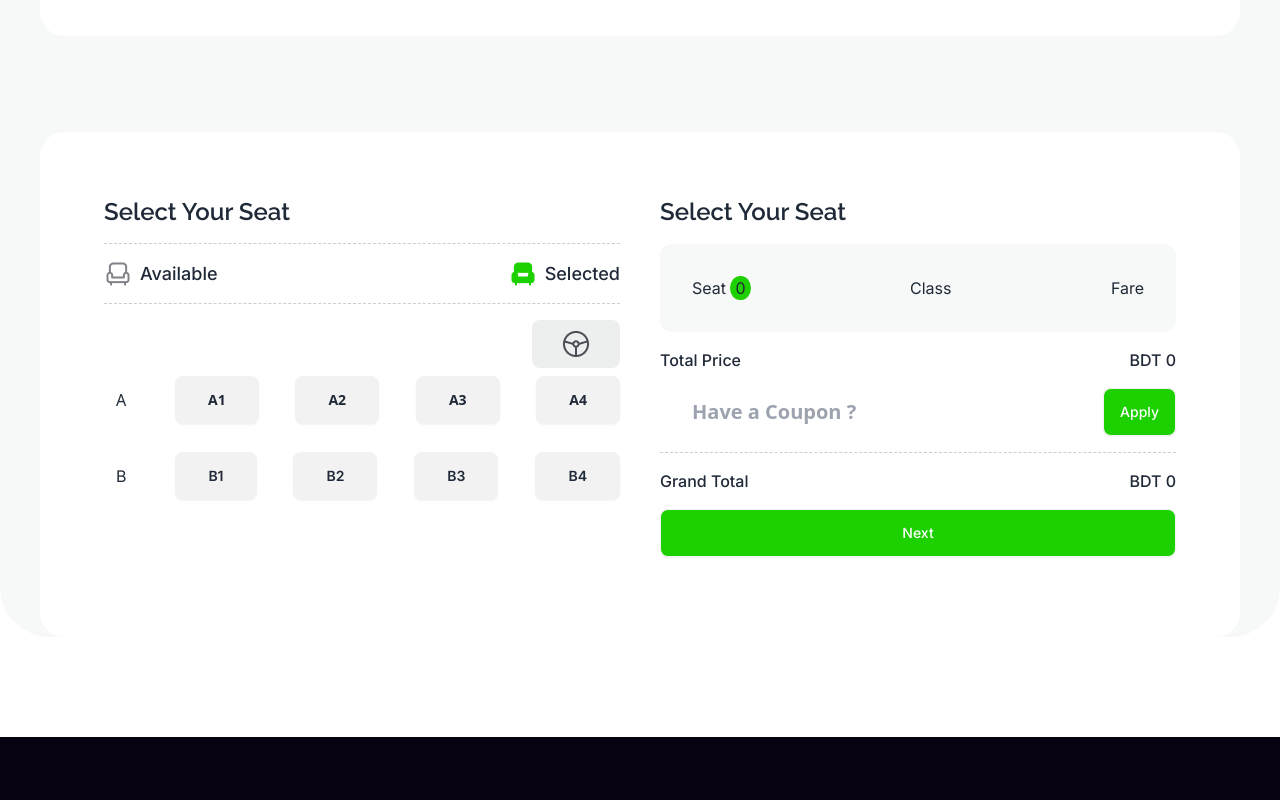
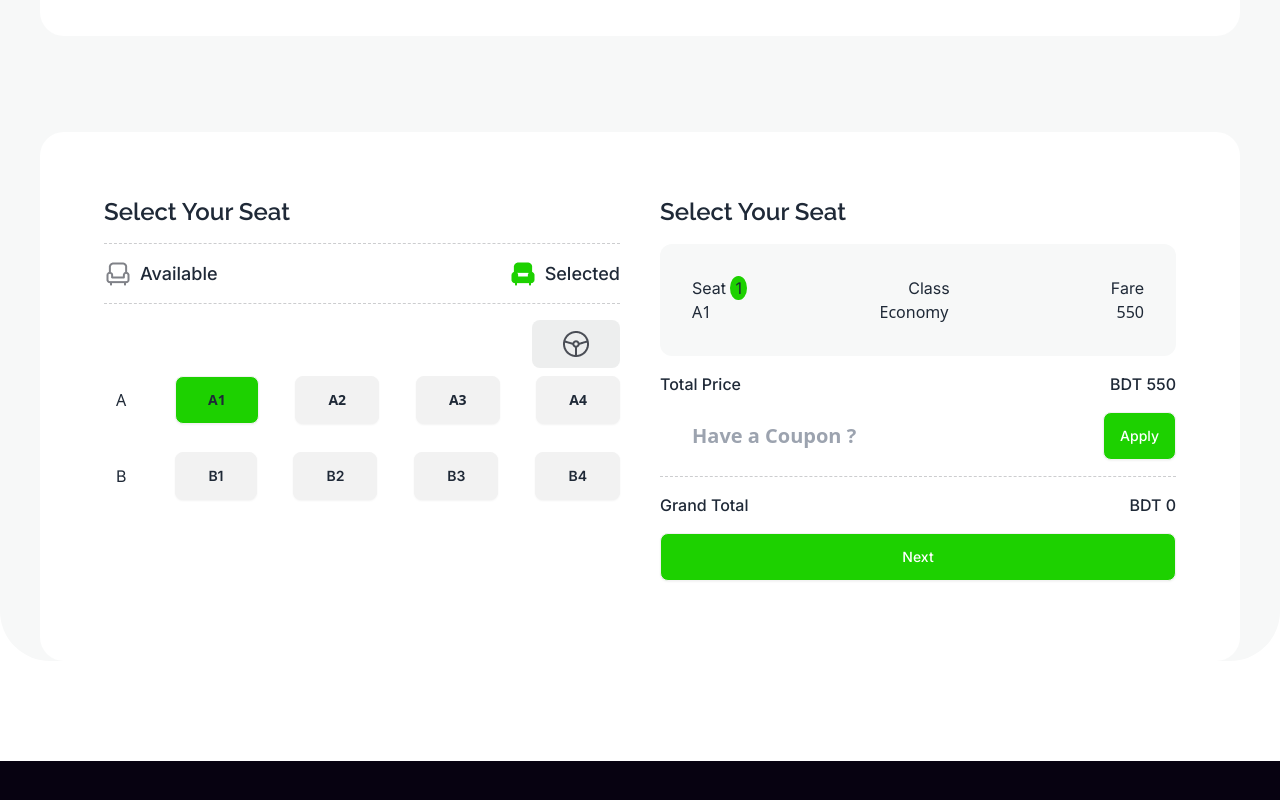
Before and after one commit to mdarman-ali/bus-ticket-website, a plain HTML site: page index.html in a window 1280 px wide. Both pictures are taken after a click on the button "A1". Shown: the part 2183-2983 px from the top of the page. Drawn offline with nearby package versions, Linux system fonts and the light colour scheme.

Commit message:
Added Javascript Code 50%

```diff
--- a/index.html
+++ b/index.html
@@ -6,7 +6,6 @@
     <title>P Paribahan</title>
     <!-- CSS File link -->
     <link rel="stylesheet" href="./styles/style.css">
-    <link rel="stylesheet" href="./styles/global.css">
 
     <!-- custom color -->
     <script>
@@ -155,7 +154,7 @@
                               src="./images/seat-green.png"
                             />
 
-                            <div class="seats-left"><span class="seats-left-count">0</span> Seats left</div>
+                            <div class="seats-left"><span class="seats-left-count" id="Available-seat">8</span> Seats left</div>
                           </button>
                         </div>
                         <div class="previous-btn bg-[#f7f8f8] m-7">
@@ -244,18 +243,18 @@
                 <div class="">
                   <div class="flex gap-x-4 mb-7 justify-between">
                     <div class="p-3">A</div>
-                    <div><button class="btn pl-8 pr-8 A1">A1</button></div>
-                    <div><button class="btn pl-8 pr-8 A2">A2</button></div>
-                    <div><button class="btn pl-8 pr-8 A3">A3</button></div>
-                    <div><button class="btn pl-8 pr-8 A4">A4</button></div>
+                    <div><button class="btn add-btn pl-8 pr-8 A1">A1</button></div>
+                    <div><button class="btn add-btn pl-8 pr-8 A2">A2</button></div>
+                    <div><button class="btn add-btn pl-8 pr-8 A3">A3</button></div>
+                    <div><button class="btn add-btn pl-8 pr-8 A4">A4</button></div>
                   </div>
 
                   <div class="flex gap-x-4 inter-font justify-between">
                     <div class="p-3">B</div>
-                    <div><button class="btn pl-8 pr-8 B1">B1</button></div>
-                    <div><button class="btn pl-8 pr-8 B2">B2</button></div>
-                    <div><button class="btn pl-8 pr-8 B3">B3</button></div>
-                    <div><button class="btn pl-8 pr-8 B4">B4</button></div>
+                    <div><button class="btn add-btn pl-8 pr-8 B1">B1</button></div>
+                    <div><button class="btn add-btn pl-8 pr-8 B2">B2</button></div>
+                    <div><button class="btn add-btn pl-8 pr-8 B3">B3</button></div>
+                    <div><button class="btn add-btn pl-8 pr-8 B4">B4</button></div>
                   </div>
                 </div>
               </div>
@@ -264,17 +263,23 @@
 
               <div class="w-1/2">
                 <h3 class="Select-Your-Seat font-semibold text-2xl">Select Your Seat</h3>
-                <div class="bg-[#f7f8f8] flex justify-between mt-4 mb-4 p-8 rounded-xl">
-                  <p class="seat inter-font">Seat <span class="total-seat">0</span></p>
-                  <p class="seat-class inter-font">Class</p>
-                  <p class="Fare inter-font">Fare</p>
+                <div class="bg-[#f7f8f8] mt-4 mb-4 p-8 rounded-xl" id="ticket-details">
+                  <div class="flex justify-between">
+                    <p class="seat inter-font">Seat <span id="total-seat">0</span></p>
+                    <p class="seat-class inter-font">Class</p>
+                    <p class="Fare inter-font">Fare</p>
+                  </div>
+                  <div class="flex justify-between" id="add-text">
+
+                  </div>
+
                 </div>
                 <div class="flex justify-between">
                   <div>
                     <h3 class="inter-font font-medium text-base">Total Price</h3>
                   </div>
                   <div>
-                    <h3 class="inter-font font-medium text-base">BDT <span class="total-price">0</span></h3>
+                    <h3 class="inter-font font-medium text-base">BDT <span id="total-price">0</span></h3>
                   </div>
                 </div>
                 <div class="mt-4 mb-4">
@@ -293,6 +298,10 @@
                   </div>
                 </div>
                 <button class="btn bg-[#1dd100] mt-4 mb-4 font-medium w-full text-white inter-font">Next</button>
+
+                <div>
+
+                </div>
               </div>
             </div>
         </section>
@@ -334,5 +343,11 @@
       </section>
   </footer>
 
+
+
+
+
+  <script src="js/index.js"></script>
+  <script src="js/utility.js"></script>
 </body>
 </html>
--- /dev/null
+++ b/js/index.js
@@ -0,0 +1,61 @@
+const allBtn = document.getElementsByClassName("add-btn");
+let count = 0;
+let ticketPrice = 0;
+let availableseat = 8;
+
+for (const totalbtn of allBtn ){
+    totalbtn.addEventListener("click", function (e){
+        totalbtn.classList.add('bg-[#1dd100]');
+        count = count + 1;
+        setInnerText("total-seat",count);
+        ticketPrice = ticketPrice + 550;
+        setInnerText("total-price",ticketPrice);
+        availableseat = availableseat - 1;
+
+
+        const TicketNumber = e.target.parentNode.childNodes[0].innerText;
+        setInnerText("Available-seat",availableseat);
+
+        const divContainer = document.getElementById('ticket-details');
+        const div = document.createElement('div');
+        div.classList.add('flex','justify-between');
+        const p = document.createElement('p');
+        const p2 = document.createElement('p');
+        const p3 = document.createElement('p');
+        p.innerText = TicketNumber;
+        p2.innerText = 'Economy';
+        p3.innerText = '550';
+        div.appendChild(p);
+        div.appendChild(p2);
+        div.appendChild(p3);
+        divContainer.appendChild(div);
+        if(count === 4){
+            alert('You dont click');
+        }
+
+        // const addtext = document.getElementById('add-text');
+        // const p = document.createElement('p');
+        // const p2 = document.createElement('p2');
+        // const p3 = document.createElement('p3');
+        // p.innerText = TicketNumber;
+        // p2.innerText = 'seat ase';
+        // p3.innerText = 'seat ase';
+        // addtext.appendChild(p);
+        // addtext.appendChild(p2);
+        // addtext.appendChild(p3);
+
+    });
+}
+
+
+
+// function continueSellTicket(){
+
+// }
+
+
+// function play(){
+//     opacityElementById('ticket-interface-section');
+//     showElementById('modal-section');
+//     continueSellTicket();
+// }
--- /dev/null
+++ b/js/utility.js
@@ -0,0 +1,16 @@
+function setInnerText(id,value) {
+    document.getElementById(id).innerText = value;
+}
+
+// function handleKeyboardButtonPress(){
+//     console.log("")
+// }
+// document.addEventListener('keyup',handleKeyboardButtonPress);
+// function opacityElementById(elementId){
+//     const element = document.getElementById(elementId);
+//     element.ClassList.add('opacity-25');
+// }
+// function showElementById(elementId){
+//     const element = document.getElementById(elementId);
+//     element.ClassList.remove('hidden');
+// }
--- a/styles/style.css
+++ b/styles/style.css
@@ -565,7 +565,7 @@ header{
     box-sizing: border-box;
     z-index: 3;
 }
-.total-seat{
+#total-seat{
     border-radius: 50%;
     background: #1dd100;
     padding: 2px 5px 2px 5px;
```
